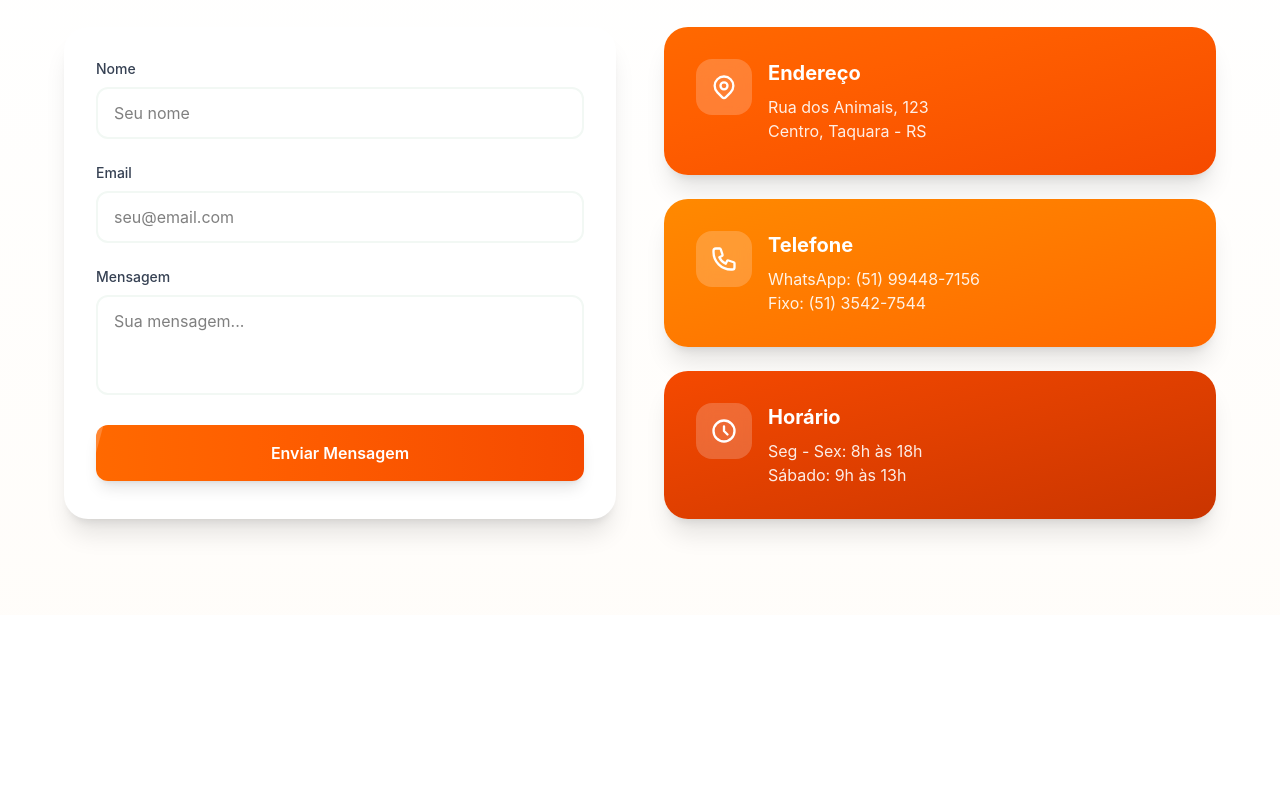
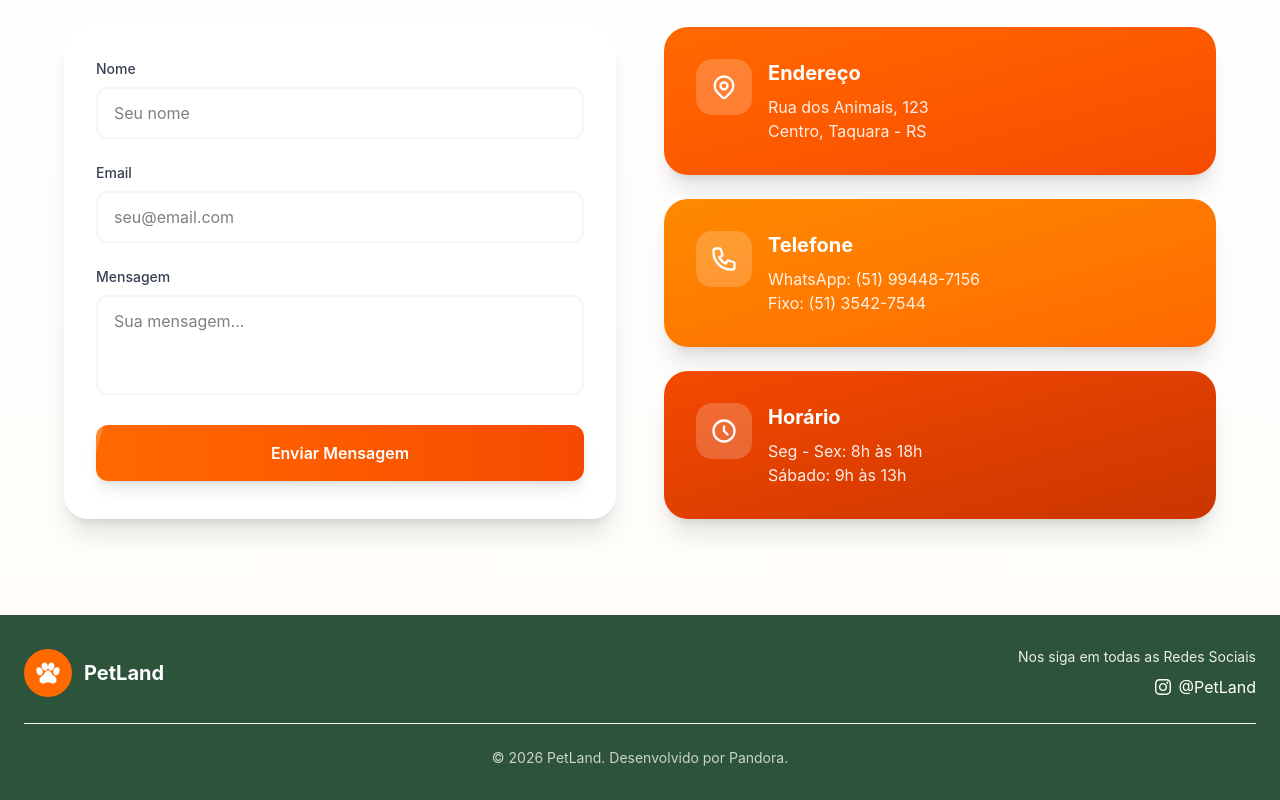
Before and after one commit to Plovatto/PetLand, a React (Vite) app: page / in a window 1280 px wide. Shown: the part 2334-3134 px from the top of the page. Before the commit the page ends 2949 px from the top, so only its background shows below. Built offline with nearby package versions, Linux system fonts and the light colour scheme.

Commit message:
:sparkles: feat: add footer

```diff
--- a/src/App.tsx
+++ b/src/App.tsx
@@ -1,4 +1,5 @@
 import CustomCursor from '@/components/layout/CustomCursor'
+import Footer from '@/components/layout/Footer'
 import Header from '@/components/layout/Header'
 import PageLoader from '@/components/layout/PageLoader'
 import About from '@/components/sections/About'
@@ -27,6 +28,7 @@
             <About />
             <Contact />
           </main>
+          <Footer />
         </div>
       </TransitionProvider>
     </LoadingProvider>
--- /dev/null
+++ b/src/components/layout/Footer.tsx
@@ -0,0 +1,42 @@
+import logo from '@/assets/logo.svg'
+
+function Footer() {
+  return (
+    <footer className="bg-secondary text-secondary-foreground">
+      <div className="container mx-auto px-6 py-8">
+        <div className="flex flex-col items-center justify-between gap-6 md:flex-row">
+          <div className="flex items-center gap-3">
+            <div className="flex h-12 w-12 items-center justify-center rounded-full bg-orange-500">
+              <img src={logo} alt="PetLand Logo" className="h-7 w-7" />
+            </div>
+            <span className="text-xl font-bold">PetLand</span>
+          </div>
+
+          <div className="flex flex-col items-center gap-2 md:items-end">
+            <p className="text-sm opacity-90">Nos siga em todas as Redes Sociais</p>
+            <a
+              href="#"
+              aria-label="Perfil fictício do PetLand no Instagram"
+              target="_blank"
+              rel="noopener noreferrer"
+              className="flex items-center gap-2 transition-opacity hover:opacity-80"
+            >
+              <svg className="h-4 w-4" fill="currentColor" viewBox="0 0 24 24">
+                <path d="M12 2.163c3.204 0 3.584.012 4.85.07 3.252.148 4.771 1.691 4.919 4.919.058 1.265.069 1.645.069 4.849 0 3.205-.012 3.584-.069 4.849-.149 3.225-1.664 4.771-4.919 4.919-1.266.058-1.644.07-4.85.07-3.204 0-3.584-.012-4.849-.07-3.26-.149-4.771-1.699-4.919-4.92-.058-1.265-.07-1.644-.07-4.849 0-3.204.013-3.583.07-4.849.149-3.227 1.664-4.771 4.919-4.919 1.266-.057 1.645-.069 4.849-.069zm0-2.163c-3.259 0-3.667.014-4.947.072-4.358.2-6.78 2.618-6.98 6.98-.059 1.281-.073 1.689-.073 4.948 0 3.259.014 3.668.072 4.948.2 4.358 2.618 6.78 6.98 6.98 1.281.058 1.689.072 4.948.072 3.259 0 3.668-.014 4.948-.072 4.354-.2 6.782-2.618 6.979-6.98.059-1.28.073-1.689.073-4.948 0-3.259-.014-3.667-.072-4.947-.196-4.354-2.617-6.78-6.979-6.98-1.281-.059-1.69-.073-4.949-.073zm0 5.838c-3.403 0-6.162 2.759-6.162 6.162s2.759 6.163 6.162 6.163 6.162-2.759 6.162-6.163c0-3.403-2.759-6.162-6.162-6.162zm0 10.162c-2.209 0-4-1.79-4-4 0-2.209 1.791-4 4-4s4 1.791 4 4c0 2.21-1.791 4-4 4zm6.406-11.845c-.796 0-1.441.645-1.441 1.44s.645 1.44 1.441 1.44c.795 0 1.439-.645 1.439-1.44s-.644-1.44-1.439-1.44z" />
+              </svg>
+              <span>@PetLand</span>
+            </a>
+          </div>
+        </div>
+
+        <div className="mt-6 border-t pt-6 text-center">
+          <p className="text-sm opacity-75">
+            © {new Date().getFullYear()} PetLand. Desenvolvido por Pandora.
+          </p>
+        </div>
+      </div>
+    </footer>
+  )
+}
+
+export default Footer
--- a/src/styles/index.css
+++ b/src/styles/index.css
@@ -5,6 +5,7 @@
   --color-foreground: hsl(0 0% 3.9%);
   --color-primary: hsl(142 76% 36%);
   --color-secondary: hsl(142 30% 25%);
+  --color-secondary-foreground: hsl(0 0% 100%);
   --color-card: hsl(0 0% 100%);
   --color-muted: hsl(142 30% 96%);
   --color-muted-foreground: hsl(0 0% 45%);
```
